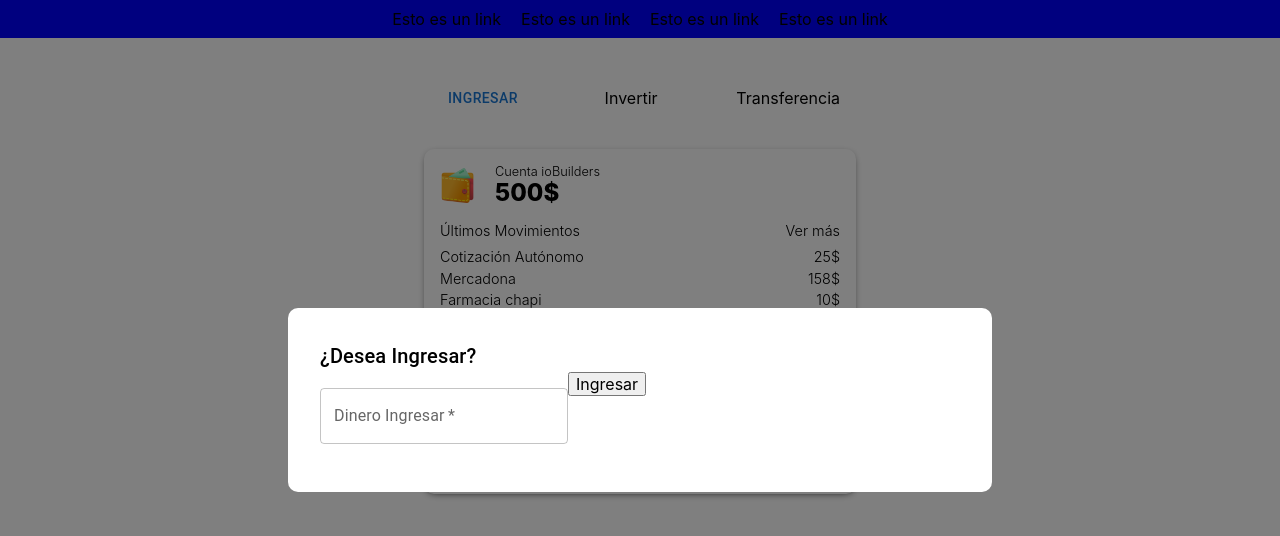
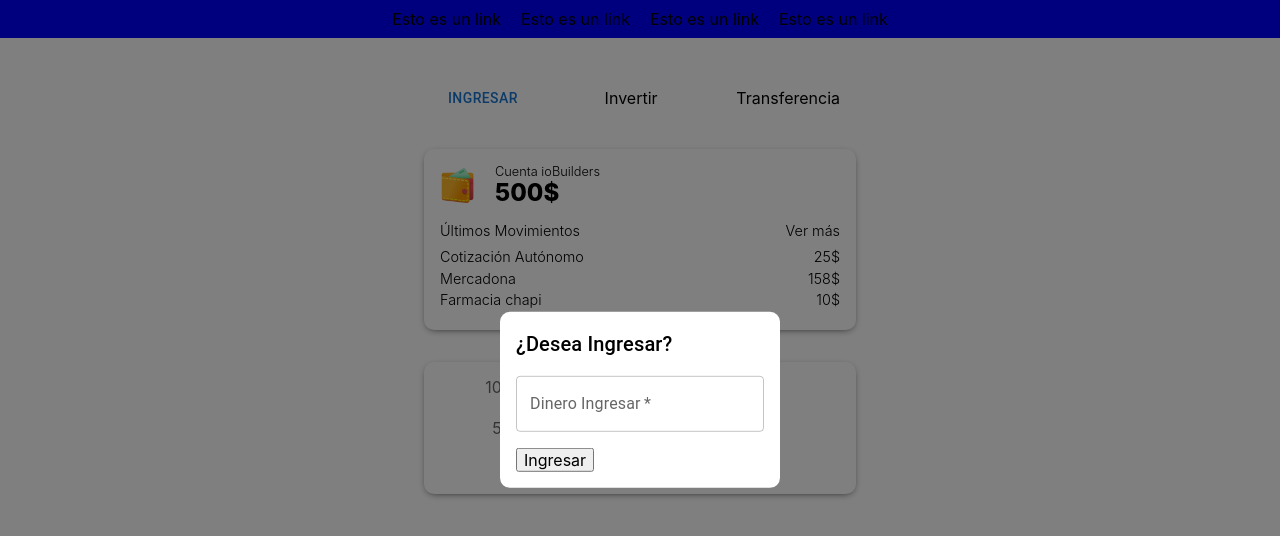
Before and after one commit to jhonnytesban/wallet-app, a React (Create React App) app: page / in a window 1280 px wide. Both pictures are taken after a click on the button "INGRESAR". Shown: the top 536 px of the page. Built offline with nearby package versions, Linux system fonts and the light colour scheme.

Commit message:
Fixed styles Modal

```diff
--- a/src/components/DepositModal.tsx
+++ b/src/components/DepositModal.tsx
@@ -1,21 +1,22 @@
+import styled from 'styled-components';
+import { Box } from '@mui/system';
 import { Modal, TextField, Typography } from '@mui/material';
-import { Box } from '@mui/system';
 
 const DepositModal = ({open, handleClose}: Props) => {
 
   return (
-    <div>
+    <>
       <Modal
         open={open}
         onClose={handleClose}
         aria-labelledby="modal-modal-title"
         aria-describedby="modal-modal-description"
       >
-        <Box sx={style}>
+        <StyledBox>
           <Typography id="modal-modal-title" variant="h6" component="h2">
             ¿Desea Ingresar?
           </Typography>
-          <form>
+          <StyledForm>
             <TextField
               required
               id="outlined-required"
@@ -25,10 +26,10 @@ const DepositModal = ({open, handleClose}: Props) => {
               sx={{ mt: 2, mb: 2}}
             />
             <input type="submit" value="Ingresar" />
-          </form>
-        </Box>
+          </StyledForm>
+        </StyledBox>
       </Modal>
-    </div>
+    </>
   );
 }
 
@@ -37,16 +38,26 @@ type Props = {
   handleClose: () => void;
 }
 
-const style = {
-  position: 'absolute' as 'absolute',
-  top: '50%',
-  left: '50%',
-  transform: 'translate(-50%, -50%)',
-  width: '50%',
-  bgcolor: '#fff',
-  borderRadius: '10px',
-  boxShadow: 24,
-  p: 4,
-};
+const StyledBox = styled(Box)`
+  position: absolute;
+  top: 50%;
+  left: 50%;
+  transform: translate(-50%, -50%);
+  width: 50%;
+  background-color: #fff;
+  border-radius: 10px;
+  box-shadow: 24px;
+  padding: 1rem;
+
+  @media screen and (min-width: 700px) {
+    width: initial;
+  }
+`
+
+const StyledForm = styled.form`
+  input {
+    display: block;
+  }
+`
 
 export default DepositModal
```
